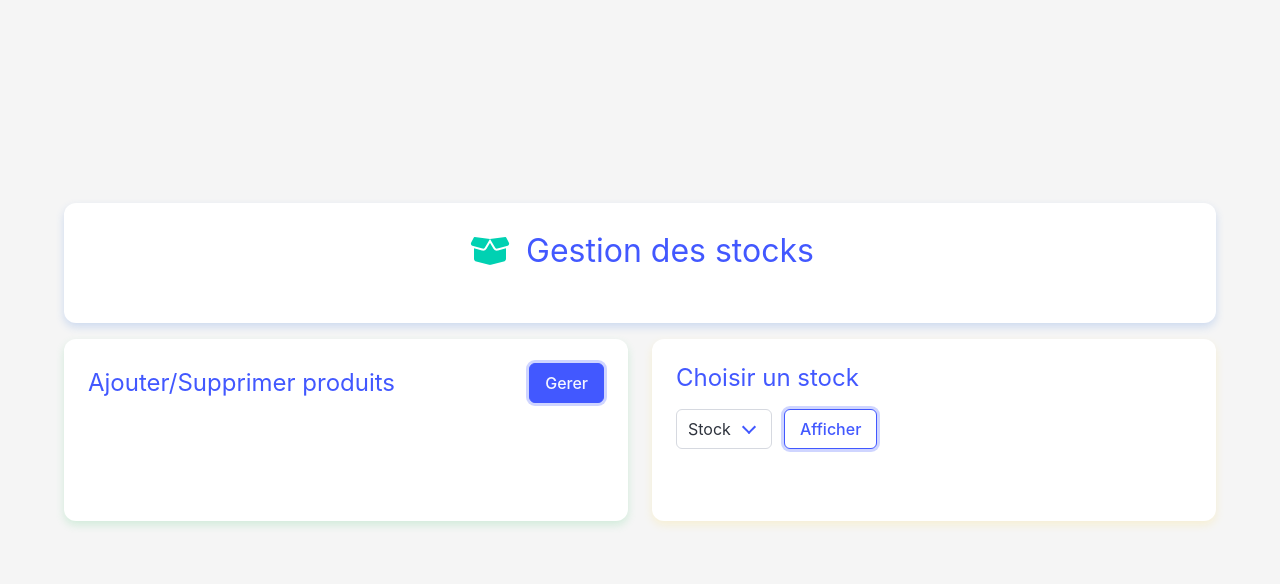
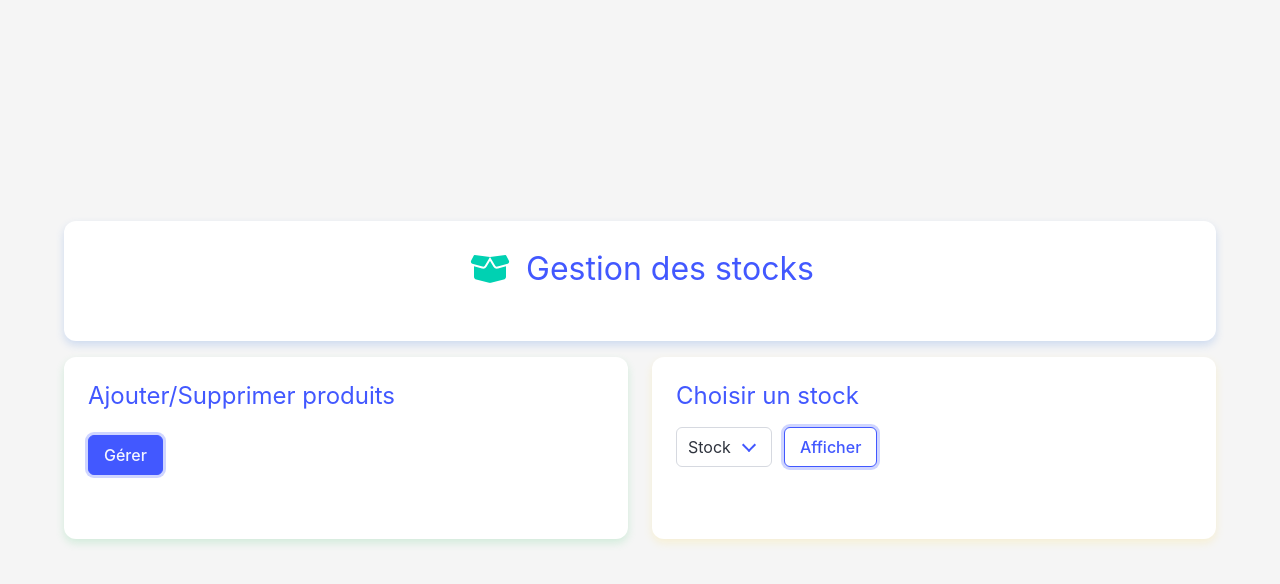
Before and after one commit to Rom5555/Application_FFR_finale, a Django app: page /admin_stock/display_produits/ in a window 1280 px wide. Shown: the part 52-636 px from the top of the page. Run offline with Django 5.2, Linux system fonts and the light colour scheme; the visitor is signed in with stand-in values (Sample User, id 1); data that the repository does not hold is empty; some libraries are stand-ins or nearby versions.

Commit message:
Application_FFR_V9

```diff
--- a/admin_stock/templates/display_produits.html
+++ b/admin_stock/templates/display_produits.html
@@ -3,6 +3,8 @@
 
 {% block content %}
 
+<div class="columns is-desktop mt-5"> <!-- Ajout d'une marge supérieure pour l'ensemble des colonnes -->
+    <div class="column is-full"> <!-- Prend toute la largeur -->
         <div class="card mb-4" style="box-shadow: 0 4px 8px rgba(50, 115, 220, 0.2);">
             <div class="card-content">
                 <h1 class="subtitle is-3 has-text-link has-text-centered mb-5 is-flex is-align-items-center is-justify-content-center">
@@ -14,16 +16,14 @@
             </div>
         </div>
 
-<div class="columns is-desktop mt-5-mobile">
+        <div class="columns is-multiline"> <!-- Colonnes pour les cartes -->
             <div class="column is-half-desktop">
-        <div class="card mb-5 is-flex is-flex-direction-column" style="box-shadow: 0 4px 8px rgba(72, 199, 116, 0.2); height: 100%;">
-            <div class="card-content is-flex-grow-1">
+                <div class="card mb-5" style="box-shadow: 0 4px 8px rgba(72, 199, 116, 0.2); height: 100%;">
+                    <div class="card-content">
+                        <h2 class="subtitle is-4 has-text-link">Ajouter/Supprimer produits</h2>
                         <div class="columns is-vcentered">
                             <div class="column">
-                        <h2 class="subtitle is-4 has-text-link">Ajouter/Supprimer produits</h2>
-                    </div>
-                    <div class="column is-narrow">
-                        <a href="{% url 'admin_stock:produit_list' %}" class="button is-link is-focused">Gerer</a>
+                                <a href="{% url 'admin_stock:produit_list' %}" class="button is-link is-focused">Gérer</a>
                             </div>
                         </div>
                     </div>
@@ -31,8 +31,8 @@
             </div>
 
             <div class="column is-half-desktop">
-        <div class="card mb-5 is-flex is-flex-direction-column" style="box-shadow: 0 4px 8px rgba(255, 221, 87, 0.2); height: 100%;">
-            <div class="card-content is-flex-grow-1">
+                <div class="card mb-5" style="box-shadow: 0 4px 8px rgba(255, 221, 87, 0.2); height: 100%;">
+                    <div class="card-content">
                         <h2 class="subtitle is-4 has-text-link mb-4">Choisir un stock</h2>
                         <form action="{% url 'admin_stock:display_produits'%}" method="post" class="mb-5">
                             {% csrf_token %}
@@ -56,7 +56,9 @@
                     </div>
                 </div>
             </div>
-</div>
+        </div> <!-- Fin des colonnes pour les cartes -->
+    </div> <!-- Fin de la colonne principale -->
+</div> <!-- Fin des colonnes -->
 
 {% if produitsStock %}
     <div class="card mb-4" style="box-shadow: 0 4px 8px rgba(50, 115, 220, 0.2);">
@@ -122,6 +124,7 @@
 <div id="successNotification" class="notification is-small is-link" style="display: none; position: fixed; bottom: 20px; right: 20px;">
     Quantité mise à jour.
 </div>
+
 
 <script>
 document.addEventListener("DOMContentLoaded", () => {
```
Lines whose indentation alone changed are shown as unchanged.
